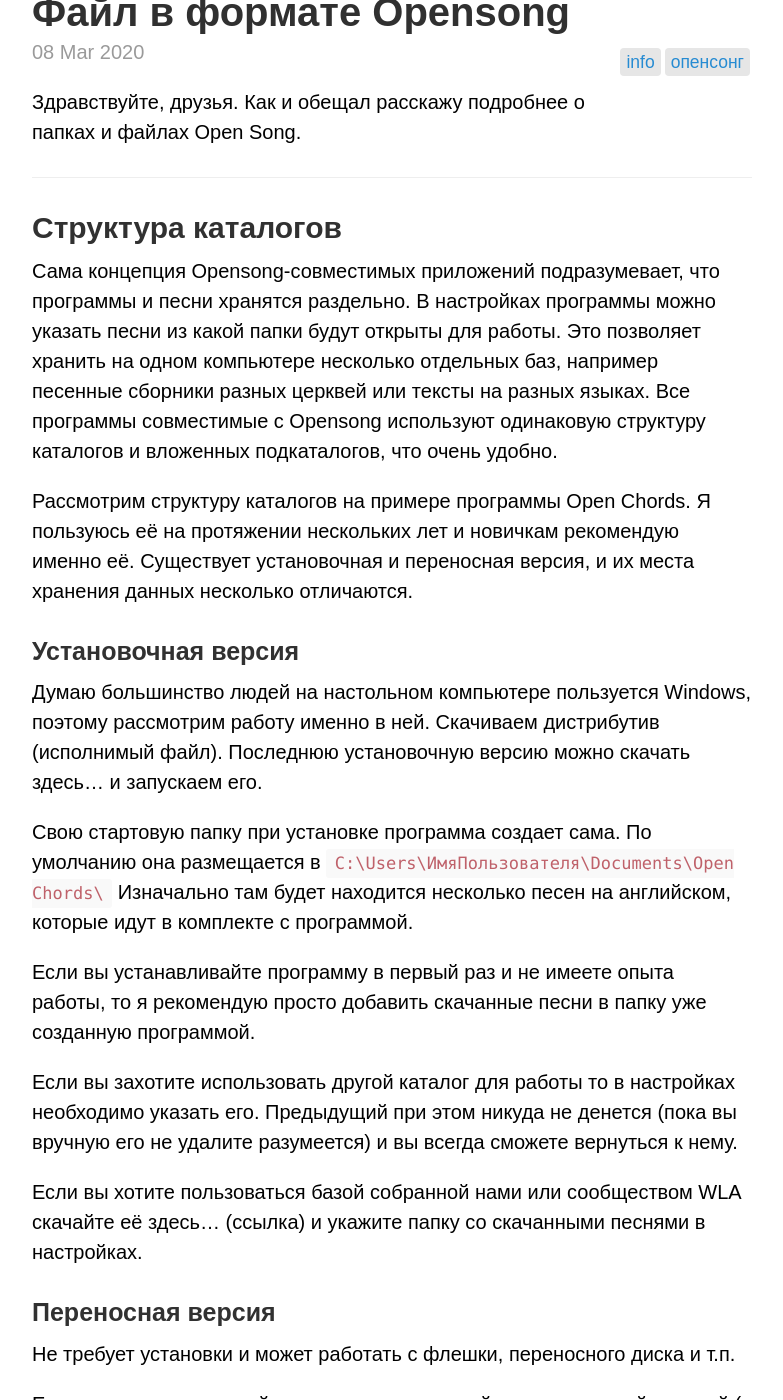
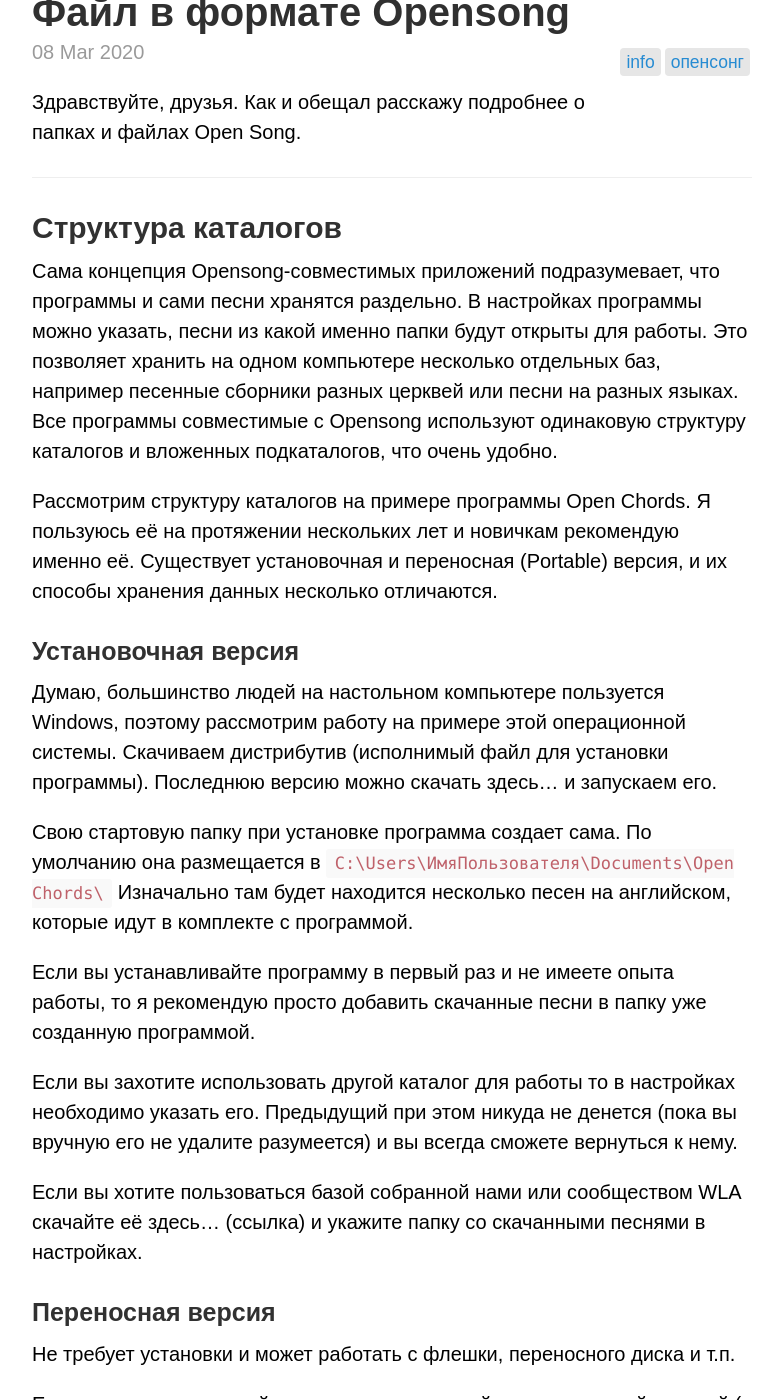
Before and after one commit to SergKnyz/alexblog, a Jekyll site: the page built from _posts/2020-03-08-fail-v-formatie-opensong.markdown, in a window 1280 px wide and 1400 px high, scrolled down 196 px. Shown: the whole window, without its empty margins (248-1031 px from the left). Built offline with Jekyll 4.4.1, drawn with Linux system fonts in a browser that asks for light colours; our own code applies the rules of GitHub Pages for plain Markdown files; some of the changed text lies outside the part shown.

Commit message:
Updated Fail V Formatie Opensong

```diff
--- a/_posts/2020-03-08-fail-v-formatie-opensong.markdown
+++ b/_posts/2020-03-08-fail-v-formatie-opensong.markdown
@@ -15,16 +15,16 @@
 
 ## Структура каталогов
 
-Сама концепция Opensong-совместимых приложений подразумевает, что программы и песни хранятся раздельно.
-В настройках программы можно указать песни из какой папки будут открыты для работы. Это позволяет хранить на одном компьютере несколько отдельных баз, например песенные сборники разных церквей или тексты на разных языках.
+Сама концепция Opensong-совместимых приложений подразумевает, что программы и сами песни хранятся раздельно.
+В настройках программы можно указать, песни из какой именно папки будут открыты для работы. Это позволяет хранить на одном компьютере несколько отдельных баз, например песенные сборники разных церквей или песни на разных языках.
 Все программы совместимые с Opensong используют одинаковую структуру каталогов и вложенных подкаталогов, что очень удобно.
 
-Рассмотрим структуру каталогов на примере программы Open Chords. Я пользуюсь её на протяжении нескольких лет и новичкам рекомендую именно её. Существует установочная и переносная версия, и их места хранения данных несколько отличаются.
+Рассмотрим структуру каталогов на примере программы Open Chords. Я пользуюсь её на протяжении нескольких лет и новичкам рекомендую именно её. Существует установочная и переносная (Portable) версия, и их способы хранения данных несколько отличаются.
 
 ### Установочная версия
 
-Думаю большинство людей на настольном компьютере пользуется Windows, поэтому рассмотрим работу  именно в ней.
-Скачиваем дистрибутив (исполнимый файл). Последнюю установочную версию можно скачать здесь...  и запускаем его.
+Думаю, большинство людей на настольном компьютере пользуется Windows, поэтому рассмотрим работу на примере этой операционной системы.
+Скачиваем дистрибутив (исполнимый файл для установки программы). Последнюю версию можно скачать здесь...  и запускаем его.
 
 Свою стартовую папку при установке программа создает сама.
 По умолчанию она размещается в
@@ -42,7 +42,7 @@
 Не требует установки и может работать с флешки, переносного диска и т.п.
 
 Если вы не устанавливайте программу и пользуйтесь переносной версией (в настройках галочкой отмечен пункт Portable Mode)то песни будут хранится в папке:
-`ВашДиск:\\ПапкаПрограммы\\App\\Data\\Songs`
+`ВашДиск:\ПапкаПрограммы\App\Data\Songs`
 
 Структура папки Data повторяет Open Chords для установочной версии.
 
@@ -50,9 +50,9 @@
 
 ![tree-folder.jpg](/uploads/tree-folder.jpg)
 
-`\Open Chords\..` - каталог с несколькими вложенными файлами и исполнимым файлом программы;
+`\Open Chords\..` - главная папка, в нашем случае называется "OpenSongIcf", - рабочий каталог программы с несколькими вложенными файлами и исполнимым файлом программы;
 
-`\Export\..` - каталог экспортированных песен в нем обычно две папки:
+`\Export\..` - каталог экспортированных песен, в нем обычно две папки:
 
 `\Print\` файлы экспорта на печать, и
 
```
